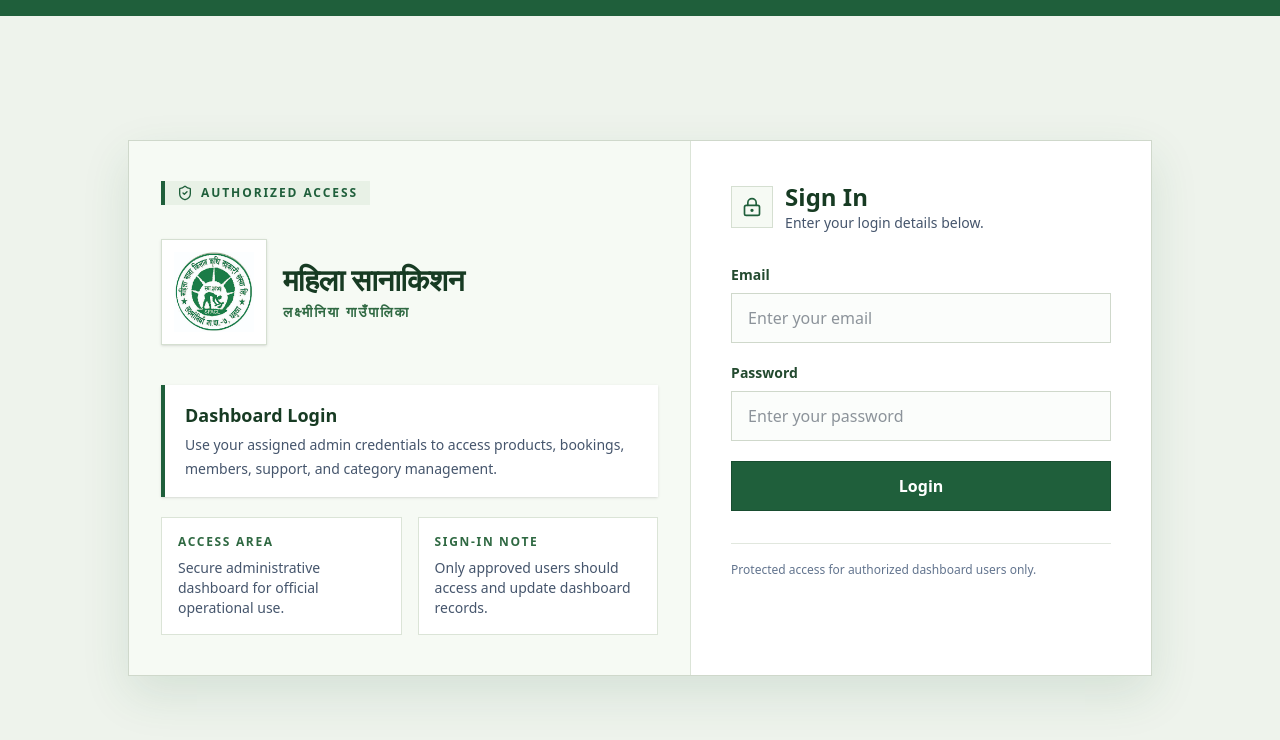
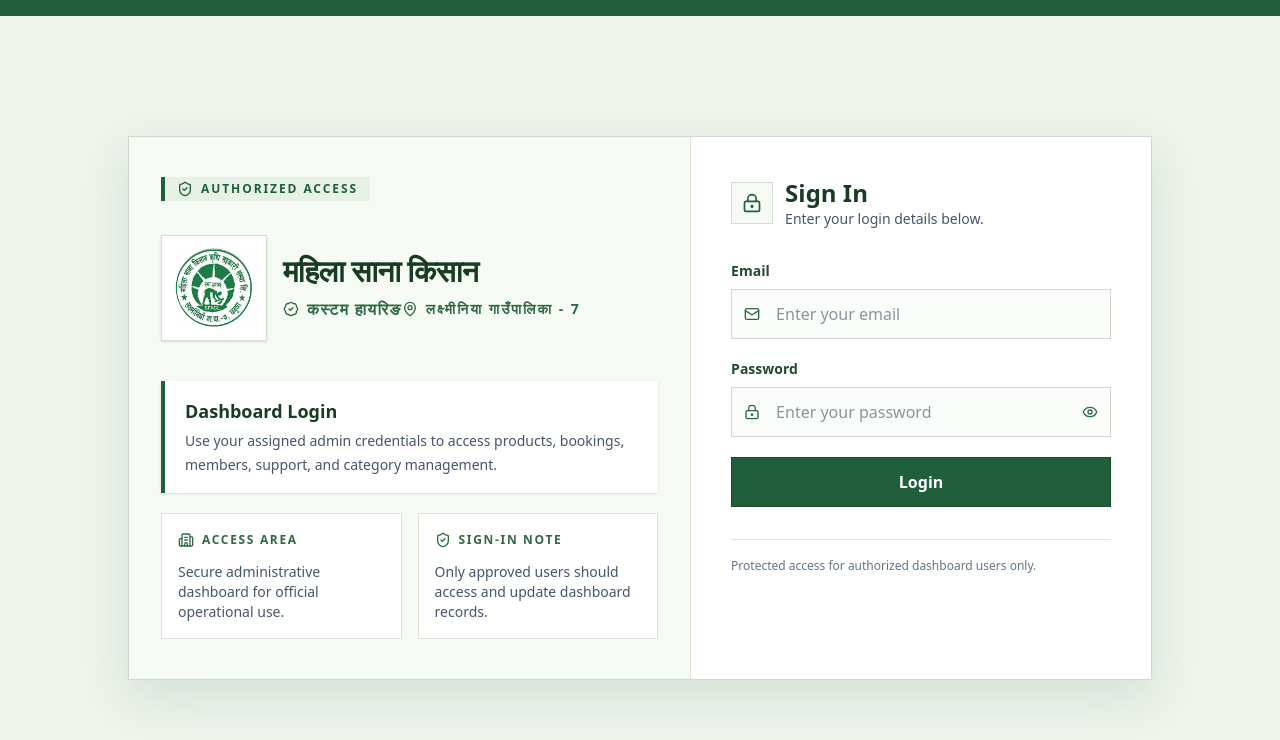
Before and after one commit to Sumitraj00736/SanakishanDashboard, a React (Vite) app: page /login in a window 1280 px wide. Shown: the top 740 px of the page. Built offline with nearby package versions, Linux system fonts and the light colour scheme.

Commit message:
feat: update branding text and enhance login form with success message and input icons

```diff
--- a/src/components/Sidebar.jsx
+++ b/src/components/Sidebar.jsx
@@ -46,7 +46,7 @@ export default function Sidebar({ collapsed = false, onToggle, onRequestLogout }
         />
         {!collapsed && (
           <span className="text-center text-xl font-bold font-serif tracking-wide">
-            महिला सानाकिशन
+            महिला साना किसान
             <span className="mt-1 block text-xs font-bold uppercase tracking-[0.18em] text-emerald-200">
               लक्ष्मीनिया गाउँपालिका
             </span>
--- a/src/pages/Login.jsx
+++ b/src/pages/Login.jsx
@@ -1,5 +1,5 @@
 import React, { useState, useContext } from "react";
-import { LockKeyhole, ShieldCheck } from "lucide-react";
+import { BadgeCheck, Building2, CheckCircle2, Eye, EyeOff, LockKeyhole, Mail, MapPin, ShieldCheck } from "lucide-react";
 import { AppContext } from "../context/AppContextInstance.js";
 import { useNavigate } from "react-router-dom";
 
@@ -9,6 +9,8 @@ export default function Login() {
   const [password, setPassword] = useState("");
   const [err, setErr] = useState("");
   const [submitting, setSubmitting] = useState(false);
+  const [showSuccess, setShowSuccess] = useState(false);
+  const [showPassword, setShowPassword] = useState(false);
   const nav = useNavigate();
 
   const submit = async (e) => {
@@ -18,7 +20,10 @@ export default function Login() {
     const res = await login(email, password);
     setSubmitting(false);
     if (res.success) {
+      setShowSuccess(true);
+      window.setTimeout(() => {
         nav("/");
+      }, 500);
       return;
     }
     setErr(res.message || "Login failed");
@@ -26,6 +31,17 @@ export default function Login() {
 
   return (
     <div className="min-h-screen bg-[#eef3ec]">
+      {showSuccess && (
+        <div className="fixed inset-0 z-50 flex items-center justify-center bg-black/25 p-4">
+          <div className="w-full max-w-sm border border-[#d8e3d4] bg-white px-6 py-7 text-center shadow-xl">
+            <div className="mx-auto flex h-14 w-14 items-center justify-center border border-[#cfe1d0] bg-[#edf6ec] text-[#1f5f3b]">
+              <CheckCircle2 className="h-8 w-8" />
+            </div>
+            <p className="mt-4 text-lg font-semibold text-[#173b23]">Login Successful</p>
+          </div>
+        </div>
+      )}
+
       <div className="h-4 w-full bg-[#1f5f3b]" />
 
       <div className="mx-auto flex min-h-[calc(100vh-1rem)] max-w-6xl items-center justify-center px-6 py-10">
@@ -46,10 +62,15 @@ export default function Login() {
               </div>
               <div>
                 <h1 className="text-3xl font-bold tracking-tight text-[#173b23]">
-                  महिला सानाकिशन
+                  महिला साना किसान
                 </h1>
-                <p className="mt-1 text-sm font-semibold uppercase tracking-[0.14em] text-[#2f6942]">
-                  लक्ष्मीनिया गाउँपालिका
+                <p className="mt-2 inline-flex items-center gap-2 text-base font-semibold tracking-[0.08em] text-[#2f6942]">
+                  <BadgeCheck className="h-4 w-4" />
+                  कस्टम हायरिङ
+                </p>
+                <p className="mt-1 inline-flex items-center gap-2 text-sm font-semibold uppercase tracking-[0.14em] text-[#2f6942]">
+                  <MapPin className="h-4 w-4" />
+                  लक्ष्मीनिया गाउँपालिका - 7
                 </p>
               </div>
             </div>
@@ -65,7 +86,8 @@ export default function Login() {
 
               <div className="grid gap-4 sm:grid-cols-2">
                 <div className="border border-[#dbe4d7] bg-white px-4 py-4">
-                  <p className="text-xs font-semibold uppercase tracking-[0.14em] text-[#2f6942]">
+                  <p className="inline-flex items-center gap-2 text-xs font-semibold uppercase tracking-[0.14em] text-[#2f6942]">
+                    <Building2 className="h-4 w-4" />
                     Access Area
                   </p>
                   <p className="mt-2 text-sm text-slate-600">
@@ -73,7 +95,8 @@ export default function Login() {
                   </p>
                 </div>
                 <div className="border border-[#dbe4d7] bg-white px-4 py-4">
-                  <p className="text-xs font-semibold uppercase tracking-[0.14em] text-[#2f6942]">
+                  <p className="inline-flex items-center gap-2 text-xs font-semibold uppercase tracking-[0.14em] text-[#2f6942]">
+                    <ShieldCheck className="h-4 w-4" />
                     Sign-In Note
                   </p>
                   <p className="mt-2 text-sm text-slate-600">
@@ -107,25 +130,43 @@ export default function Login() {
                   <label className="mb-2 block text-sm font-semibold text-[#234a2f]">
                     Email
                   </label>
+                  <div className="flex items-center border border-[#cfd8cb] bg-[#fbfdfb] focus-within:border-[#2f6942] focus-within:ring-2 focus-within:ring-[#d7e6d8]">
+                    <span className="px-3 text-[#2f6942]">
+                      <Mail className="h-4 w-4" />
+                    </span>
                     <input
                       value={email}
                       onChange={(e) => setEmail(e.target.value)}
                       placeholder="Enter your email"
-                    className="w-full border border-[#cfd8cb] bg-[#fbfdfb] px-4 py-3 text-gray-800 outline-none transition focus:border-[#2f6942] focus:ring-2 focus:ring-[#d7e6d8]"
+                      className="w-full bg-transparent px-1 py-3 text-gray-800 outline-none"
                     />
+                  </div>
                 </div>
 
                 <div>
                   <label className="mb-2 block text-sm font-semibold text-[#234a2f]">
                     Password
                   </label>
+                  <div className="flex items-center border border-[#cfd8cb] bg-[#fbfdfb] focus-within:border-[#2f6942] focus-within:ring-2 focus-within:ring-[#d7e6d8]">
+                    <span className="px-3 text-[#2f6942]">
+                      <LockKeyhole className="h-4 w-4" />
+                    </span>
                     <input
                       value={password}
                       onChange={(e) => setPassword(e.target.value)}
                       placeholder="Enter your password"
-                    type="password"
-                    className="w-full border border-[#cfd8cb] bg-[#fbfdfb] px-4 py-3 text-gray-800 outline-none transition focus:border-[#2f6942] focus:ring-2 focus:ring-[#d7e6d8]"
+                      type={showPassword ? "text" : "password"}
+                      className="w-full bg-transparent px-1 py-3 text-gray-800 outline-none"
                     />
+                    <button
+                      type="button"
+                      onClick={() => setShowPassword((prev) => !prev)}
+                      className="px-3 text-[#2f6942] hover:text-[#173b23]"
+                      aria-label={showPassword ? "Hide password" : "Show password"}
+                    >
+                      {showPassword ? <EyeOff className="h-4 w-4" /> : <Eye className="h-4 w-4" />}
+                    </button>
+                  </div>
                 </div>
 
                 <button
```
Lines whose indentation alone changed are shown as unchanged.
